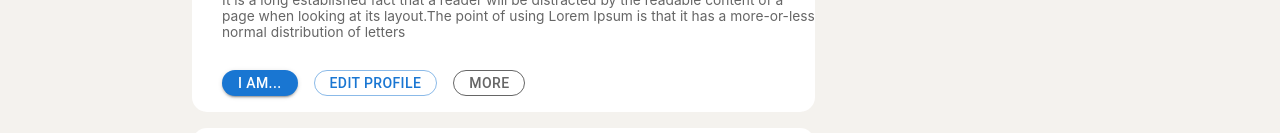
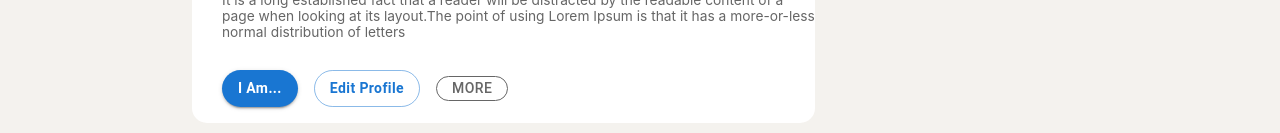
Before and after one commit to mfluckyxd/LinkedIn-Clone---React-Project-1---gg57vl4u3m9u, a React (Create React App) app: page /profile in a window 1280 px wide. Shown: the part 665-798 px from the top of the page. Built offline with nearby package versions, Linux system fonts and the light colour scheme; sample sign-in values are in the browser's storage.

Commit message:
bugs fixed

```diff
--- a/src/assets/styles/userProfile.css
+++ b/src/assets/styles/userProfile.css
@@ -34,6 +34,7 @@
 .action-buttons {
   margin: 30px 0 0 30px;
   display: flex;
+  align-items: center;
   gap: 1rem;
 }
 
--- a/src/components/home/notification/Notification.jsx
+++ b/src/components/home/notification/Notification.jsx
@@ -1,9 +1,12 @@
-import React from "react";
+import React, { useState } from "react";
 import SingleNoti from "./SingleNoti";
 import "../../../assets/styles/notification.css";
 import { Button } from "@mui/material";
+import UnavailableDialog from "../../Errors/UnavailableDialog";
 
 const Notification = () => {
+  const [showErrorDialog, setShowErrorDialog] = useState(false);
+
   return (
     <div className="notification-section">
       <section className="notification-filter-button">
@@ -23,6 +26,7 @@ const Notification = () => {
         </Button>
         <Button
           variant="outlined"
+          onClick={() => setShowErrorDialog(true)}
           sx={{
             height: "2rem",
             color: "#666666",
@@ -38,6 +42,7 @@ const Notification = () => {
         </Button>
         <Button
           variant="outlined"
+          onClick={() => setShowErrorDialog(true)}
           sx={{
             height: "2rem",
             color: "#666666",
@@ -90,6 +95,8 @@ const Notification = () => {
           time={"2d"}
         />
       </section>
+      <UnavailableDialog open={showErrorDialog} setOpen={setShowErrorDialog} />
+
     </div>
   );
 };
--- a/src/components/home/premium/Premium.jsx
+++ b/src/components/home/premium/Premium.jsx
@@ -1,9 +1,12 @@
-import React from "react";
+import React, { useState } from "react";
 import "../../../assets/styles/premium.css";
 import { Avatar, Button, Divider } from "@mui/material";
+import UnavailableDialog from "../../Errors/UnavailableDialog";
 
 const Premium = () => {
   const userName = sessionStorage.getItem("userName") || "";
+  const [showErrorDialog, setShowErrorDialog] = useState(false);
+
   return (
     <div className="premium-section-container">
       <Divider />
@@ -55,11 +58,13 @@ const Premium = () => {
         </div>
         <Divider />
         <div className="submit-btn">
-          <Button variant="contained" sx={{ borderRadius: "25px" }}>
+          <Button variant="contained" sx={{ borderRadius: "25px" }} onClick={() => setShowErrorDialog(true)}>
             Submit
           </Button>
         </div>
       </section>
+      <UnavailableDialog open={showErrorDialog} setOpen={setShowErrorDialog} />
+
     </div>
   );
 };
--- a/src/components/home/userProfile/MyProfile.jsx
+++ b/src/components/home/userProfile/MyProfile.jsx
@@ -49,17 +49,18 @@ const MyProfile = () => {
                   marginLeft: "30px",
                 }}
               />
+            ) : (
               //</div>   <img  alt="your-dp" />
               // </Avatar >
-            ):<Avatar
+              <Avatar
                 sx={{
                   width: 150,
                   height: 150,
                   marginTop: "-90px",
                   marginLeft: "30px",
                 }}
-            />}
-
+              />
+            )}
 
             <h4 className="user-title">{userName}</h4>
             <p className="user-summary">
@@ -71,14 +72,22 @@ const MyProfile = () => {
             <div className="action-buttons">
               <Button
                 variant="contained"
-                sx={{ borderRadius: "25px", height: "1.6rem" }}
+                sx={{
+                  borderRadius: "25px",
+                  textTransform: "capitalize",
+                  fontWeight: "600",
+                }}
                 onClick={() => setShowErrorDialog(true)}
               >
                 I am...
               </Button>
               <Button
                 variant="outlined"
-                sx={{ borderRadius: "25px", height: "1.6rem" }}
+                sx={{
+                  borderRadius: "25px",
+                  textTransform: "capitalize",
+                  fontWeight: "600",
+                }}
                 onClick={() => fileInputRef.current.click()}
               >
                 Edit profile
@@ -130,7 +139,9 @@ const MyProfile = () => {
                 <h3>
                   Bharati Vidyapeeth University College Of Engineering, Pune
                 </h3>
-                <p style={{color:'#282828'}}>Bachelor of Technology - B.Tech</p>
+                <p style={{ color: "#282828" }}>
+                  Bachelor of Technology - B.Tech
+                </p>
                 <span>Jul 2018 - Jul 2022</span>
               </div>
             </div>
```
Lines whose indentation alone changed are shown as unchanged.
